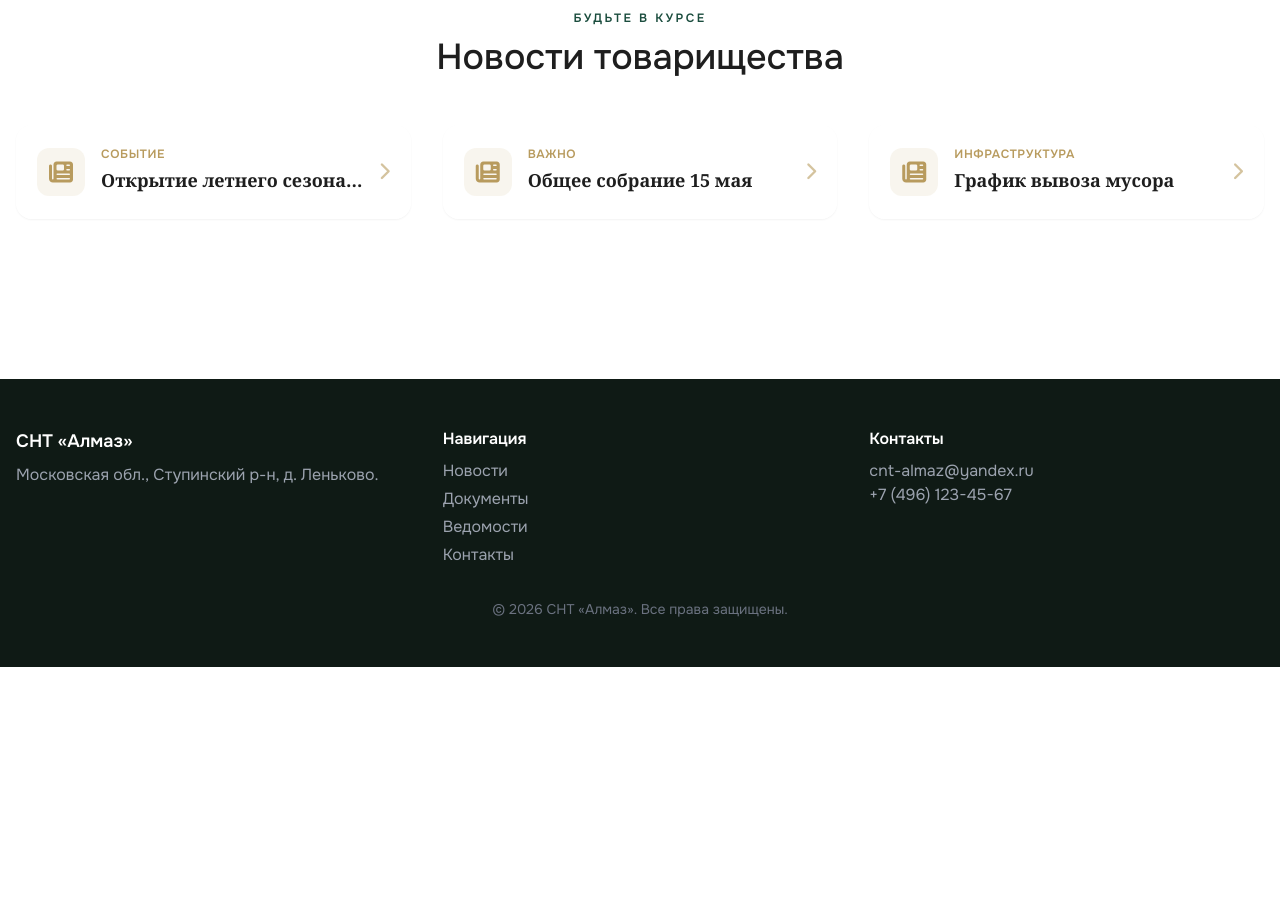
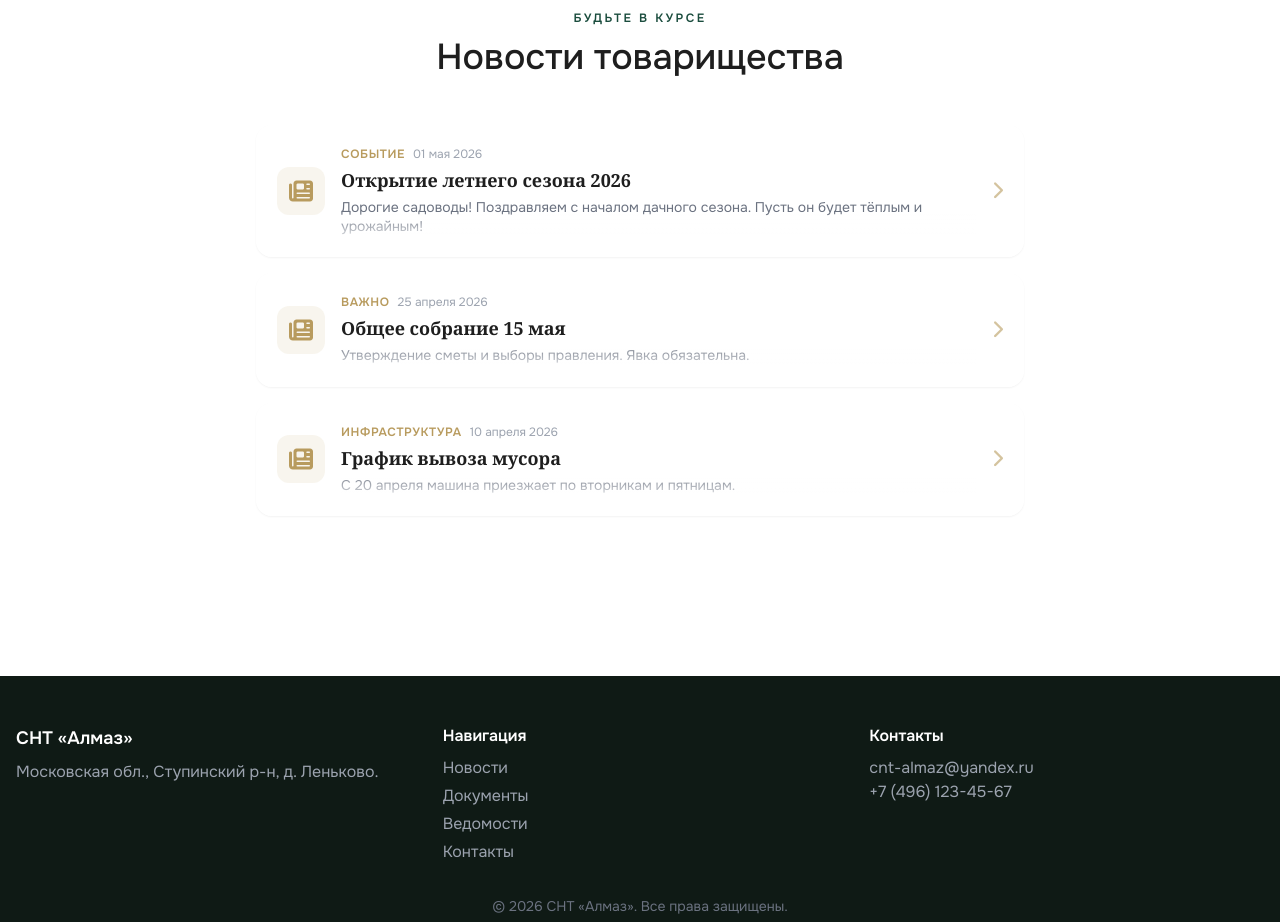
Before and after one commit to rawcam/almaz-snt, a Next.js app: page / in a window 1280 px wide. Shown: the part 2320-3242 px from the top of the page. Before the commit the page ends 2987 px from the top, so only its background shows below. Built offline with nearby package versions, Linux system fonts and the light colour scheme.

Commit message:
Update index.js

```diff
--- a/src/pages/index.js
+++ b/src/pages/index.js
@@ -46,24 +46,27 @@ export default function Home() {
           Будьте в курсе
         </span>
         <h2 className="text-4xl font-medium mt-2 mb-12">Новости товарищества</h2>
-        <div className="grid grid-cols-1 md:grid-cols-3 gap-8 text-left">
+        <div className="flex flex-col gap-4 max-w-3xl mx-auto text-left">
           <NewsCard
-            image="/almaz-snt/assets/news1.jpg"
             tag="Событие"
+            date="01 мая 2026"
             title="Открытие летнего сезона 2026"
-            description="С 5 мая включаем водопровод. Проверьте краны на участках."
+            excerpt="Дорогие садоводы! Поздравляем с началом дачного сезона. Пусть он будет тёплым и урожайным!"
+            link="/news"
           />
           <NewsCard
-            image="/almaz-snt/assets/news2.jpg"
             tag="Важно"
+            date="25 апреля 2026"
             title="Общее собрание 15 мая"
-            description="Утверждение сметы на 2026 год и выборы правления. Явка обязательна."
+            excerpt="Утверждение сметы и выборы правления. Явка обязательна."
+            link="/news"
           />
           <NewsCard
-            image="/almaz-snt/assets/news3.jpg"
             tag="Инфраструктура"
+            date="10 апреля 2026"
             title="График вывоза мусора"
-            description="С 20 апреля машина приезжает по вторникам и пятницам."
+            excerpt="С 20 апреля машина приезжает по вторникам и пятницам."
+            link="/news"
           />
         </div>
       </section>
```
